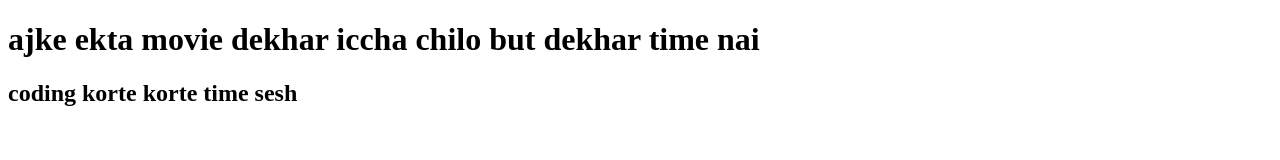
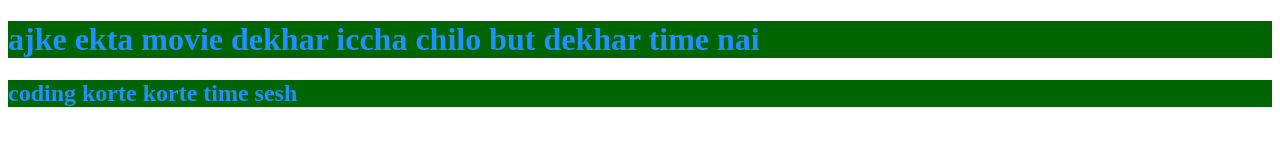
Before and after one commit to MehediHasanKhan7/my-first-repo, a plain HTML site: page index.html in a window 1280 px wide. Drawn offline with Linux system fonts and the light colour scheme.

Commit message:
style added to header

```diff
--- a/style.css
+++ b/style.css
@@ -1,5 +1,4 @@
-p{
+h1, h2{
     background-color: darkgreen;
     color: dodgerblue;
-    display: flex;
 }
```
